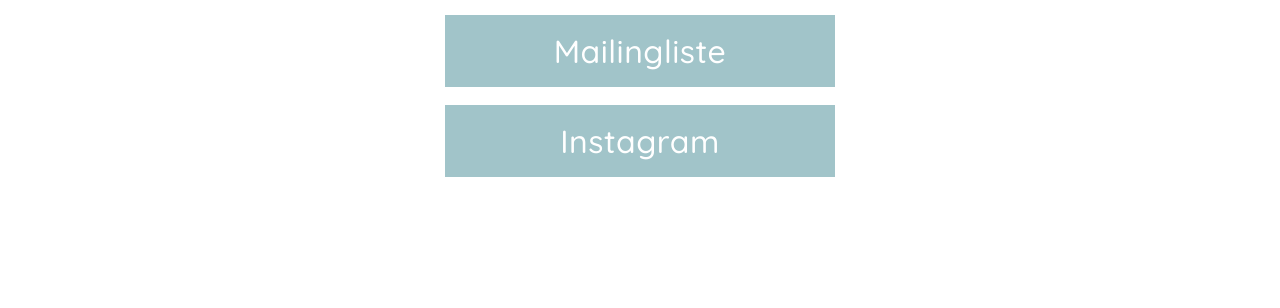
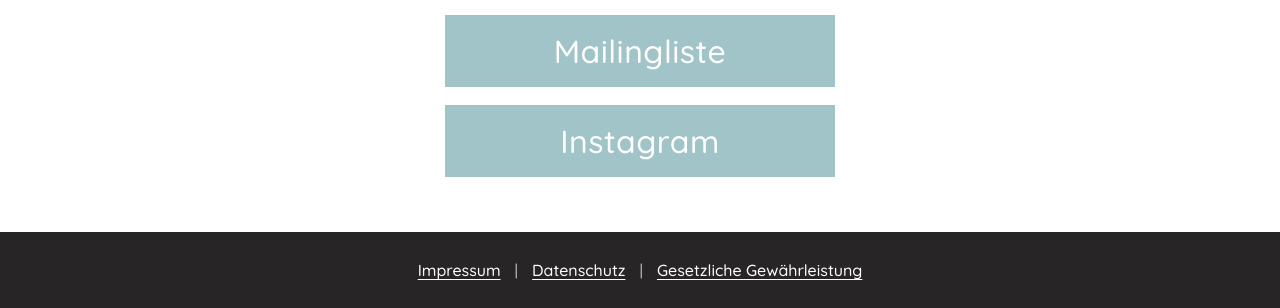
Before and after one commit to milwa-art/danaemilwa-website, a plain HTML site: page index.html in a window 1280 px wide. Shown: the part 767-1075 px from the top of the page. Before the commit the page ends 999 px from the top, so only its background shows below. Drawn offline with Linux system fonts and the light colour scheme.

Commit message:
Add footer with legal information links
Added footer with legal links including Impressum, Datenschutz, and Gesetzliche Gewährleistung.

```diff
--- a/index.html
+++ b/index.html
@@ -112,6 +112,53 @@
       outline-offset: 4px;
     }
 
+/* Footer mit rechtlichen Links */
+.footer {
+  background: rgb(39, 37, 37);
+  color: #FFFFFF;
+  padding: 28px 20px;
+  text-align: center;
+}
+
+.footer-links {
+  display: flex;
+  justify-content: center;
+  align-items: center;
+  flex-wrap: wrap;
+  gap: 14px;
+
+  font-family: 'Quicksand', sans-serif;
+  font-size: 16px;
+  font-weight: 500;
+}
+
+.footer-links a {
+  color: #FFFFFF;
+  text-decoration: underline;
+  text-underline-offset: 3px;
+  transition: color 0.2s ease;
+}
+
+.footer-links a:hover {
+  color: #A1C4C9;
+}
+
+.footer-separator {
+  color: rgba(255, 255, 255, 0.65);
+}
+
+/* Anpassung für Smartphones */
+@media (max-width: 600px) {
+  .footer {
+    padding: 24px 18px;
+  }
+
+  .footer-links {
+    gap: 10px;
+    font-size: 14px;
+  }
+}
+
     /* Anpassung für Smartphones */
      @media (max-width: 600px) {
       .hero {
@@ -177,9 +224,32 @@
         Instagram
       </a>
 
-    </nav>
 
-  </main>
+  </nav>
+
+</main>
+
+<footer class="footer">
+  <nav class="footer-links" aria-label="Rechtliche Informationen">
+
+    <a href="https://danae-milwa.jimdofree.com/about/">
+      Impressum
+    </a>
+
+    <span class="footer-separator" aria-hidden="true">|</span>
+
+    <a href="https://danae-milwa.jimdofree.com/j/privacy">
+      Datenschutz
+    </a>
+
+    <span class="footer-separator" aria-hidden="true">|</span>
+
+    <a href="https://danae-milwa.jimdofree.com/j/legal-guarantee">
+      Gesetzliche Gewährleistung
+    </a>
+
+  </nav>
+</footer>
 
 </body>
 </html>
```
